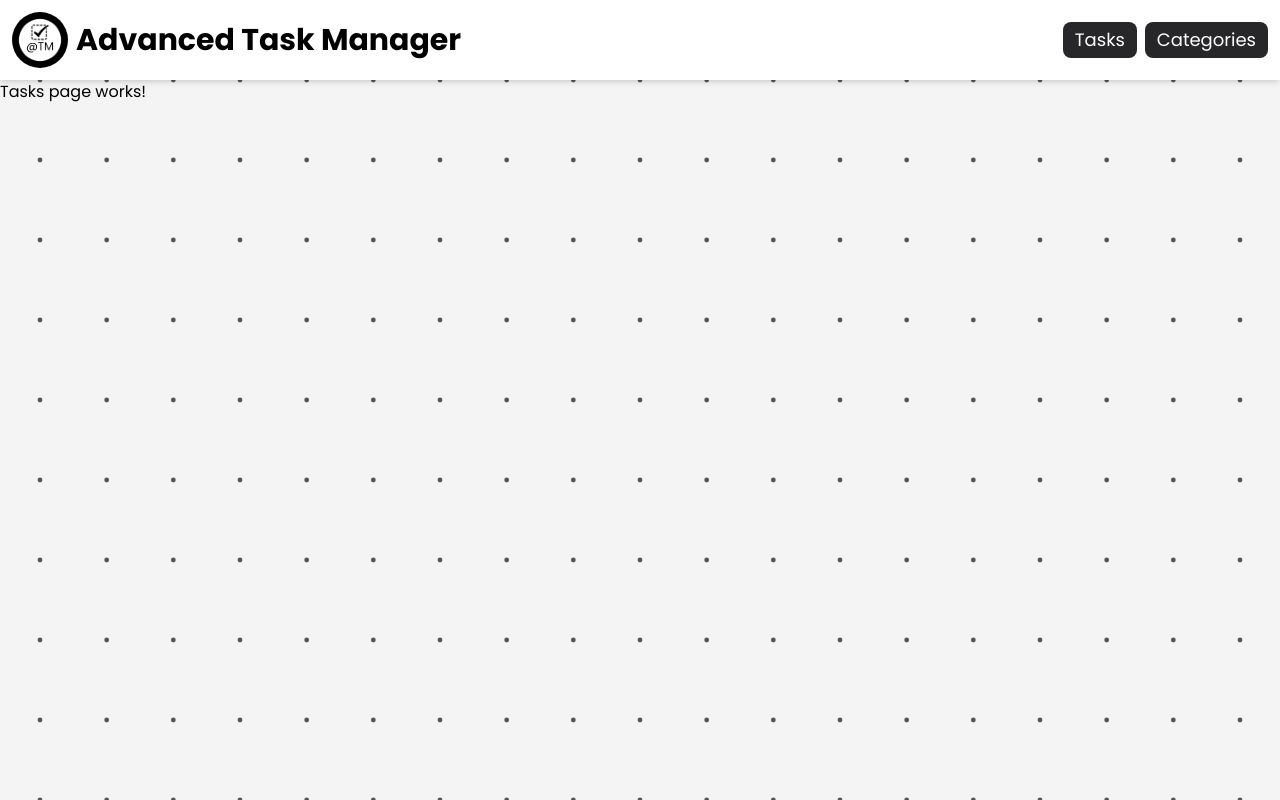
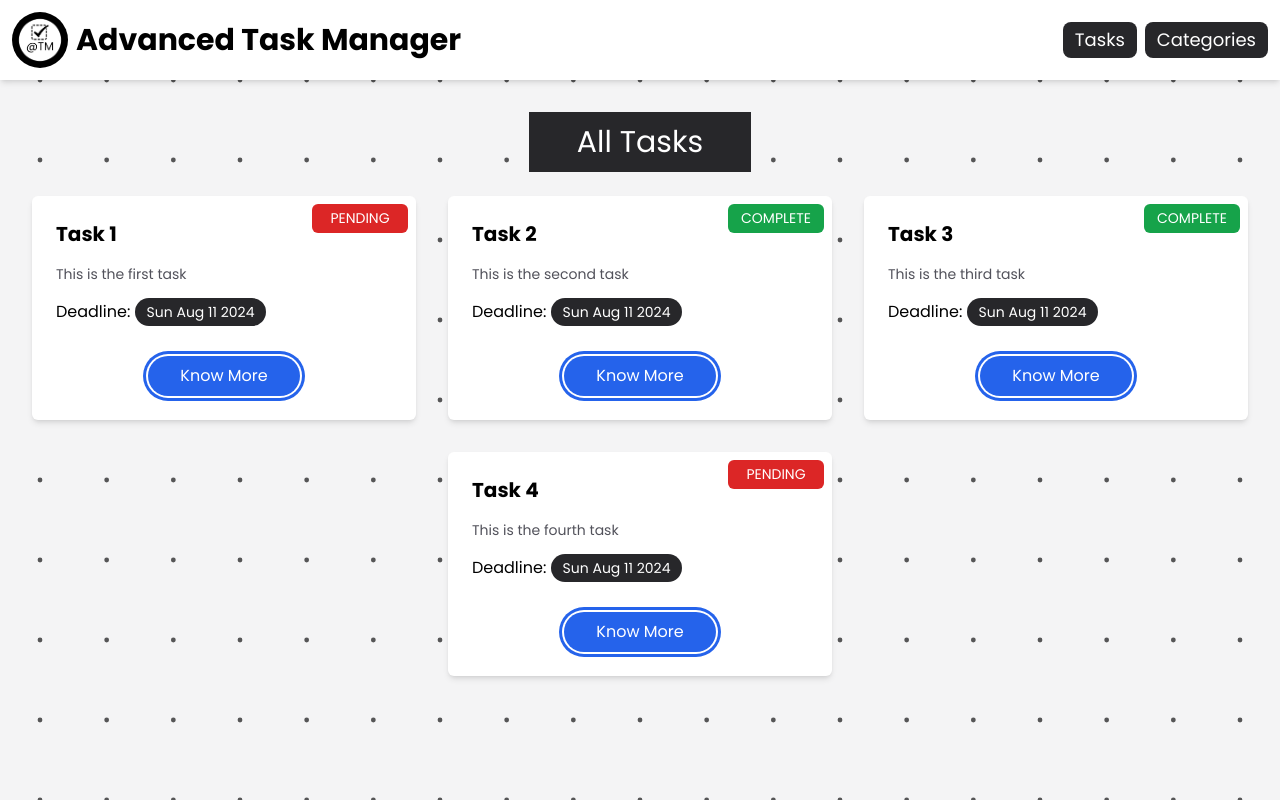
Before and after one commit to Abhishekkumar2021/advanced-task-manager, a React (Vite) app in the folder frontend/: page /tasks in a window 1280 px wide. Built offline with nearby package versions, Linux system fonts and the light colour scheme.

Commit message:
add task page & component

```diff
--- a/frontend/src/components/Category.jsx
+++ b/frontend/src/components/Category.jsx
@@ -10,8 +10,8 @@ export default function Category(props){ // props is an object that contains the
                 <p className='text-sm text-zinc-600'>{category.description.substring(0, 100)}...</p> :
                 <p className='text-sm text-zinc-600'>{category.description}</p>
             }
-            <p><span className='px-3 rounded-full py-1 bg-zinc-800 text-white'>{category.completed}</span> out of <span className='px-3 rounded-full py-1 bg-zinc-800 text-white'>{category.tasks}</span> tasks completed</p>
-            <Link to={`/categories/${category.id}`} className='bg-zinc-800 text-white px-8 rounded-3xl text-sm py-2 mx-auto mt-6'>
+            <p><span className='px-3 rounded-full py-1 text-sm bg-zinc-800 text-white'>{category.completed}</span> out of <span className='px-3 text-sm rounded-full py-1 bg-zinc-800 text-white'>{category.tasks}</span> tasks completed</p>
+            <Link to={`/categories/${category.id}`} className='ring ring-blue-600 ring-offset-2 bg-blue-600 text-white px-8 rounded-3xl text-md  py-2 mx-auto mt-6 hover:ring-offset-0'>
                 Know More
             </Link>
         </div>
--- /dev/null
+++ b/frontend/src/components/Task.jsx
@@ -0,0 +1,41 @@
+import { PropTypes } from 'prop-types'
+import { Link } from 'react-router-dom'
+
+export default function Task(props){ // props is an object that contains the task object
+    const task = props.task
+    return (
+        <div className="bg-white shadow-md p-6 rounded-md w-96 flex flex-col gap-4 relative">
+            {/* status */}
+                <div className={task.status === "COMPLETE" ? "bg-green-600 p-1 text-white absolute top-2 right-2 w-24 text-center text-[14px] rounded-md" :  "bg-red-600 rounded-md absolute w-24 text-white text-center text-[14px]  p-1 top-2 right-2"}>
+                    {task.status}
+                </div>
+            <h1 className='font-bold text-xl'>{task.title}</h1>
+            {
+                task.description.length > 100 ?
+                <p className='text-sm text-zinc-600'>{task.description.substring(0, 100)}...</p> :
+                <p className='text-sm text-zinc-600'>{task.description}</p>
+            }
+            <p>Deadline: <span className='px-3 rounded-full py-1 bg-zinc-800 text-sm text-white'>{task.deadline}</span> </p>
+            <Link to={`/tasks/${task.id}`} className='bg-blue-600 text-white px-8 rounded-3xl text-md py-2 mx-auto mt-4 ring ring-blue-600 ring-offset-2 hover:ring-offset-0'>
+                Know More
+            </Link>
+        </div>
+    )
+}
+
+// PropTypes is a library that helps you to define the type of the props that you are expecting in a component
+Task.propTypes = {
+    task: PropTypes.shape({
+        id: PropTypes.string.isRequired,
+        title: PropTypes.string.isRequired,
+        description: PropTypes.string.isRequired,
+        status: PropTypes.string.isRequired,
+        category: PropTypes.shape({
+            id: PropTypes.string.isRequired,
+            title: PropTypes.string.isRequired,
+        }).isRequired,
+        deadline: PropTypes.string.isRequired,
+        createdAt: PropTypes.string.isRequired,
+        updatedAt: PropTypes.string.isRequired,
+    }).isRequired
+}
--- a/frontend/src/pages/Task.jsx
+++ b/frontend/src/pages/Task.jsx
@@ -1,6 +1,6 @@
 //  /tasks/:id
 
-import { useParams } from "react-router-dom"
+import { Link, useParams } from "react-router-dom"
 import { TbTargetArrow } from "react-icons/tb";
 
 export default function Task() {
@@ -51,7 +51,6 @@ export default function Task() {
                             {task.status}
                         </p>
                     </div>
-
                     <div className='p-3 shadow-md bg-white rounded-md w-64'>
                         <h3 className='text-xl'>
                             Created at
@@ -68,6 +67,15 @@ export default function Task() {
                             {task.updatedAt}
                         </p>
                     </div>
+                    <div className='p-3 shadow-md bg-white rounded-md w-64'>
+                        <h3 className='text-xl mb-2'>
+                            Category
+                        </h3>
+                        <Link to={`/categories/${task.category.id}`} className='text-blue-600 text-2xl hover:underline'>
+                            {task.category.title}
+                        </Link>
+                    </div>
+
                 </div>
             </div>
         </div>
--- a/frontend/src/pages/Tasks.jsx
+++ b/frontend/src/pages/Tasks.jsx
@@ -1,6 +1,74 @@
+import Task from "../components/Task"
+
 export default function Tasks() {
     // Data will be going to fetched from the backend itself
+
+    const tasks = [
+        {
+            id: "1",
+            title: 'Task 1',
+            description: 'This is the first task',
+            status: 'PENDING',
+            category: {
+                id: '1',
+                title: 'Category 1',
+            },
+            deadline: new Date().toDateString(),
+            createdAt: new Date().toDateString(),
+            updatedAt: new Date().toDateString(),
+        },
+        {
+            id: "2",
+            title: 'Task 2',
+            description: 'This is the second task',
+            status: 'COMPLETE',
+            category: {
+                id: '2',
+                title: 'Category 2',
+            },
+            deadline: new Date().toDateString(),
+            createdAt: new Date().toDateString(),
+            updatedAt: new Date().toDateString(),
+        },
+        {
+            id: "3",
+            title: 'Task 3',
+            description: 'This is the third task',
+            status: 'COMPLETE',
+            category: {
+                id: '3',
+                title: 'Category 3',
+            },
+            deadline: new Date().toDateString(),
+            createdAt: new Date().toDateString(),
+            updatedAt: new Date().toDateString(),
+        },
+        {
+            id: "4",
+            title: 'Task 4',
+            description: 'This is the fourth task',
+            status: 'PENDING',
+            category: {
+                id: '4',
+                title: 'Category 4',
+            },
+            deadline: new Date().toDateString(),
+            createdAt: new Date().toDateString(),
+            updatedAt: new Date().toDateString(),
+        }
+    ]
     return (
-        <h1>Tasks page works!</h1>
+        <div className="flex flex-col items-center p-8">
+            <h1 className="text-3xl bg-zinc-800 text-white px-12 py-3 text-center">
+                All Tasks
+            </h1>
+            <div className="flex gap-8 mt-6 flex-wrap justify-center">
+                {
+                    tasks.map((task) => {
+                        return <Task key={task.id} task={task} />
+                    })
+                }
+            </div>
+        </div>
     )
 }
```
